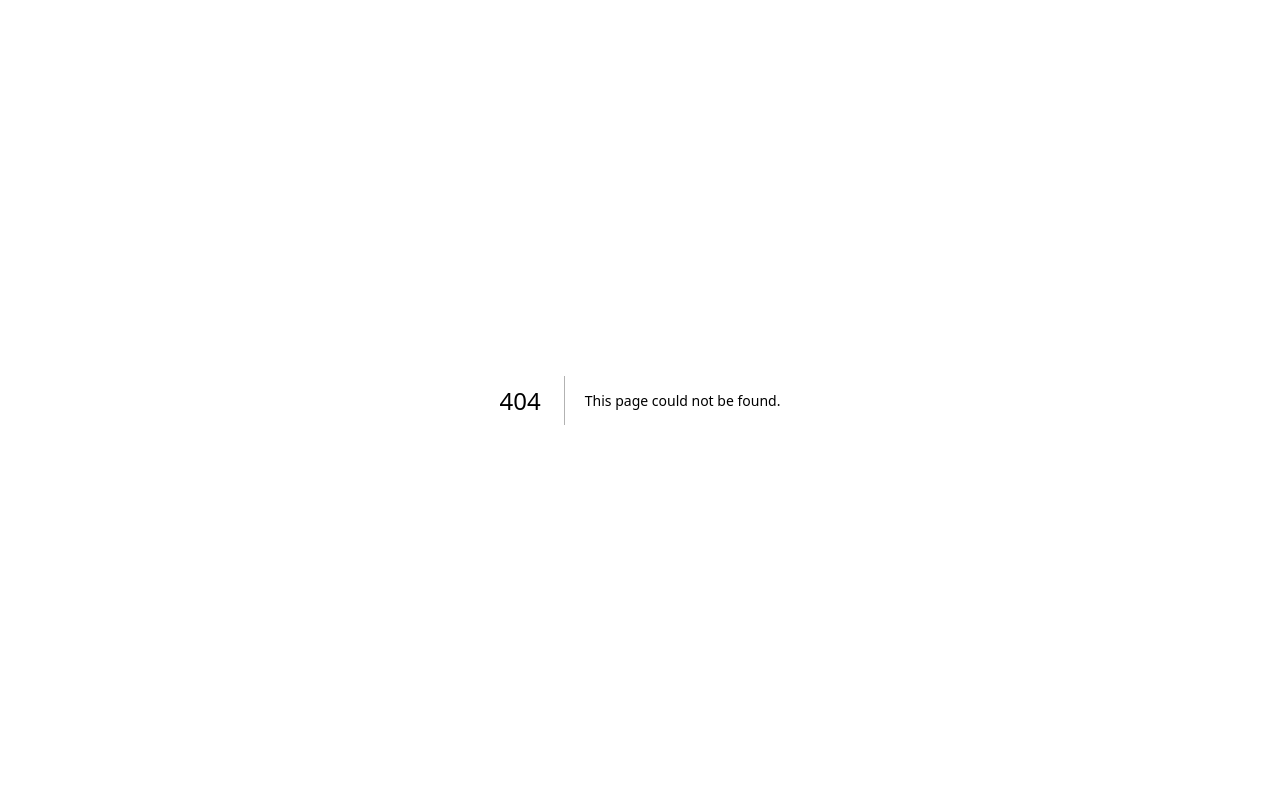
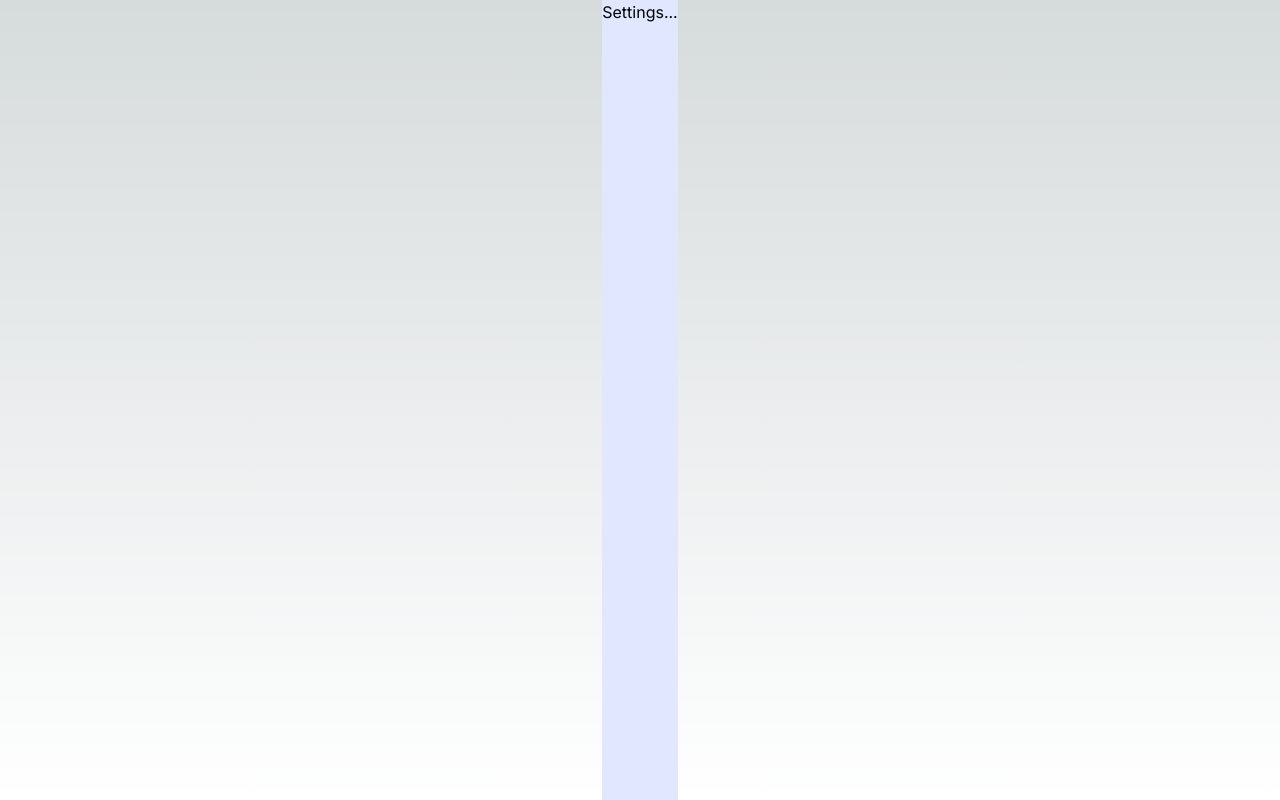
Before and after one commit to lidiadx/checklist-app, a Next.js app: page /settings in a window 1280 px wide. Before the commit this address had no page. Built offline with nearby package versions, Linux system fonts and the light colour scheme.

Commit message:
add routes for settings and stats

```diff
--- /dev/null
+++ b/src/app/settings/layout.tsx
@@ -0,0 +1,7 @@
+export default function Layout({ children }: { children: React.ReactNode }) {
+  return (
+      <div className="bg-indigo-100">
+        <div>{children}</div>
+      </div>
+  );
+}
--- /dev/null
+++ b/src/app/settings/page.tsx
@@ -0,0 +1,8 @@
+
+export default async function Page() {
+  return (
+    <div>
+      <p>Settings...</p>
+    </div>
+  );
+}
--- /dev/null
+++ b/src/app/stats/layout.tsx
@@ -0,0 +1,7 @@
+export default function Layout({ children }: { children: React.ReactNode }) {
+  return (
+      <div className="bg-yellow-100">
+        <div>{children}</div>
+      </div>
+  );
+}
--- /dev/null
+++ b/src/app/stats/page.tsx
@@ -0,0 +1,8 @@
+
+export default async function Page() {
+  return (
+    <div>
+      <p>Stats...</p>
+    </div>
+  );
+}
```
